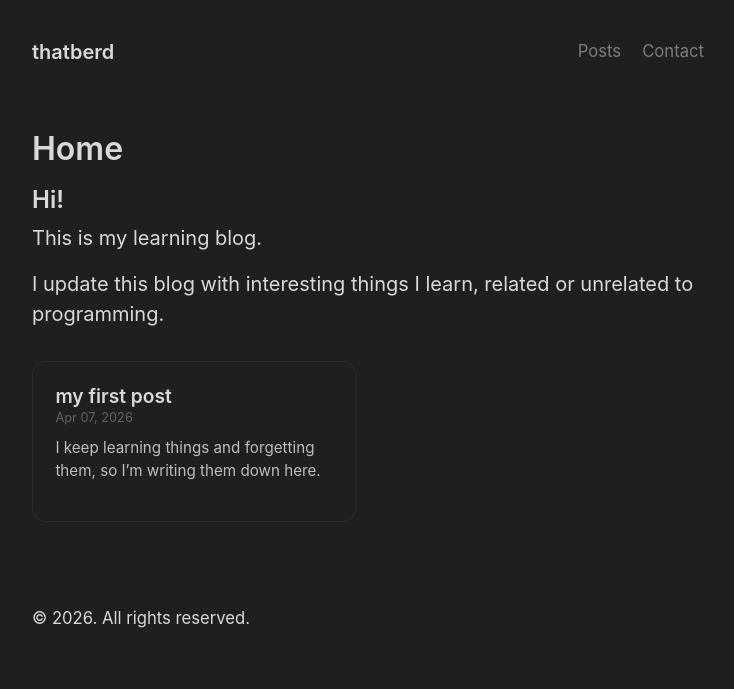
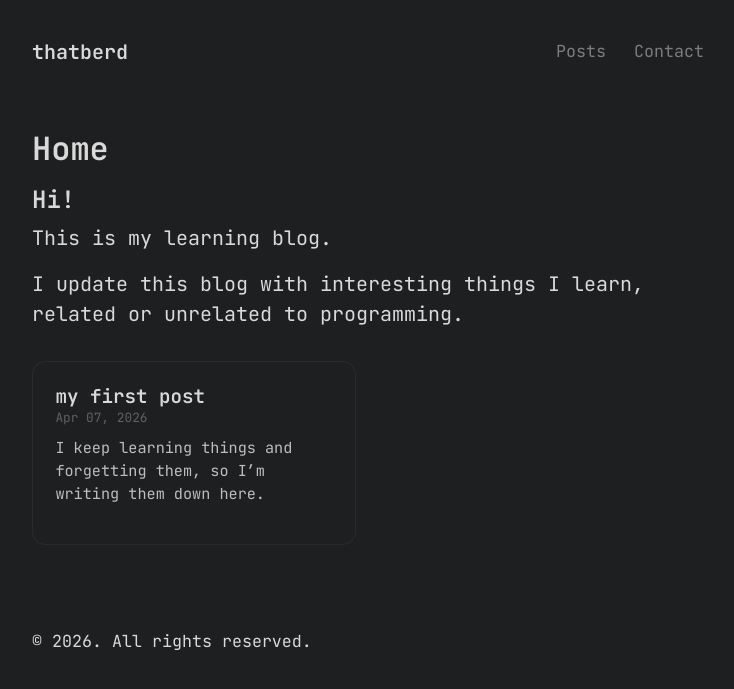
Before and after one commit to thatberd/thatberd.github.io, a Jekyll site: the page built from index.md, in a window 1280 px wide. Shown: the top 689 px of the page, without its empty margins (272-1006 px from the left). Built offline with Jekyll 4.4.1, drawn with Linux system fonts in a browser that asks for light colours.

Commit message:
feat: Intergrate the JetBrains Mono font across the whole site

```diff
--- a/_includes/head.html
+++ b/_includes/head.html
@@ -10,6 +10,9 @@
     {% endif %}
   </title>
 
+  <link rel="preconnect" href="https://fonts.googleapis.com">
+  <link rel="preconnect" href="https://fonts.gstatic.com" crossorigin>
+  <link href="https://fonts.googleapis.com/css2?family=JetBrains+Mono:ital,wght@0,100..800;1,100..800&display=swap" rel="stylesheet">
   <link rel="stylesheet" href="{{ '/assets/css/style.css' | relative_url }}">
   <link rel="apple-touch-icon-precomposed" sizes="144x144" href="{{ '/assets/apple-touch-icon-precomposed.png' | relative_url }}">
   <link rel="shortcut icon" href="{{ '/assets/favicon.ico' | relative_url }}">
--- a/_sass/_variables.scss
+++ b/_sass/_variables.scss
@@ -30,7 +30,7 @@
   --blue-400: #4dabf7;
   --yellow-100: #fff3bf;
 
-  --body-font: -apple-system, BlinkMacSystemFont, "Segoe UI", Roboto,
+  --body-font: "JetBrains Mono", -apple-system, BlinkMacSystemFont, "Segoe UI", Roboto,
     "Helvetica Neue", Arial, "Noto Sans", sans-serif, "Apple Color Emoji",
     "Segoe UI Emoji", "Segoe UI Symbol", "Noto Color Emoji";
   --body-font-size: 20px;
```
Also changed, not shown: 7 other files.
